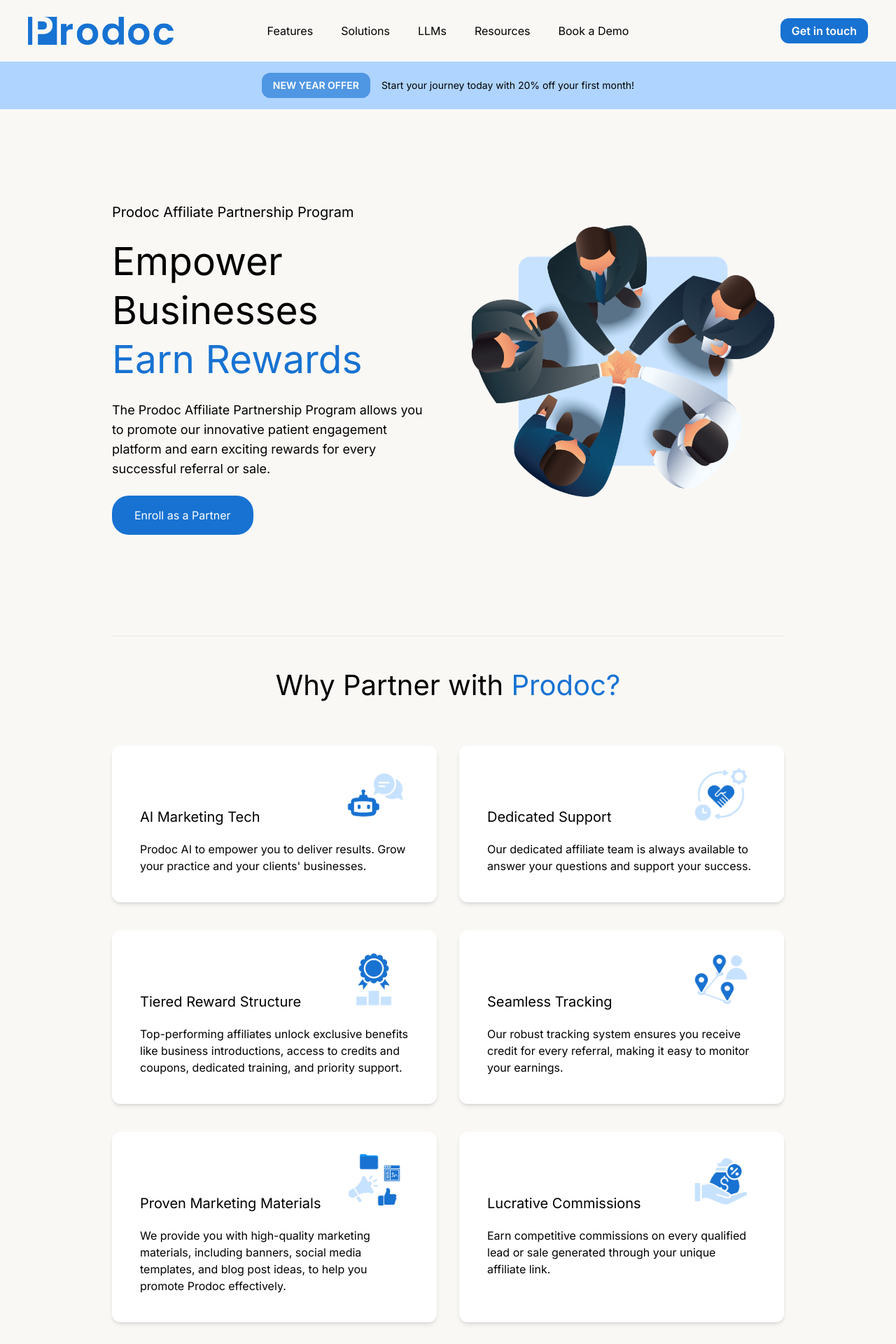
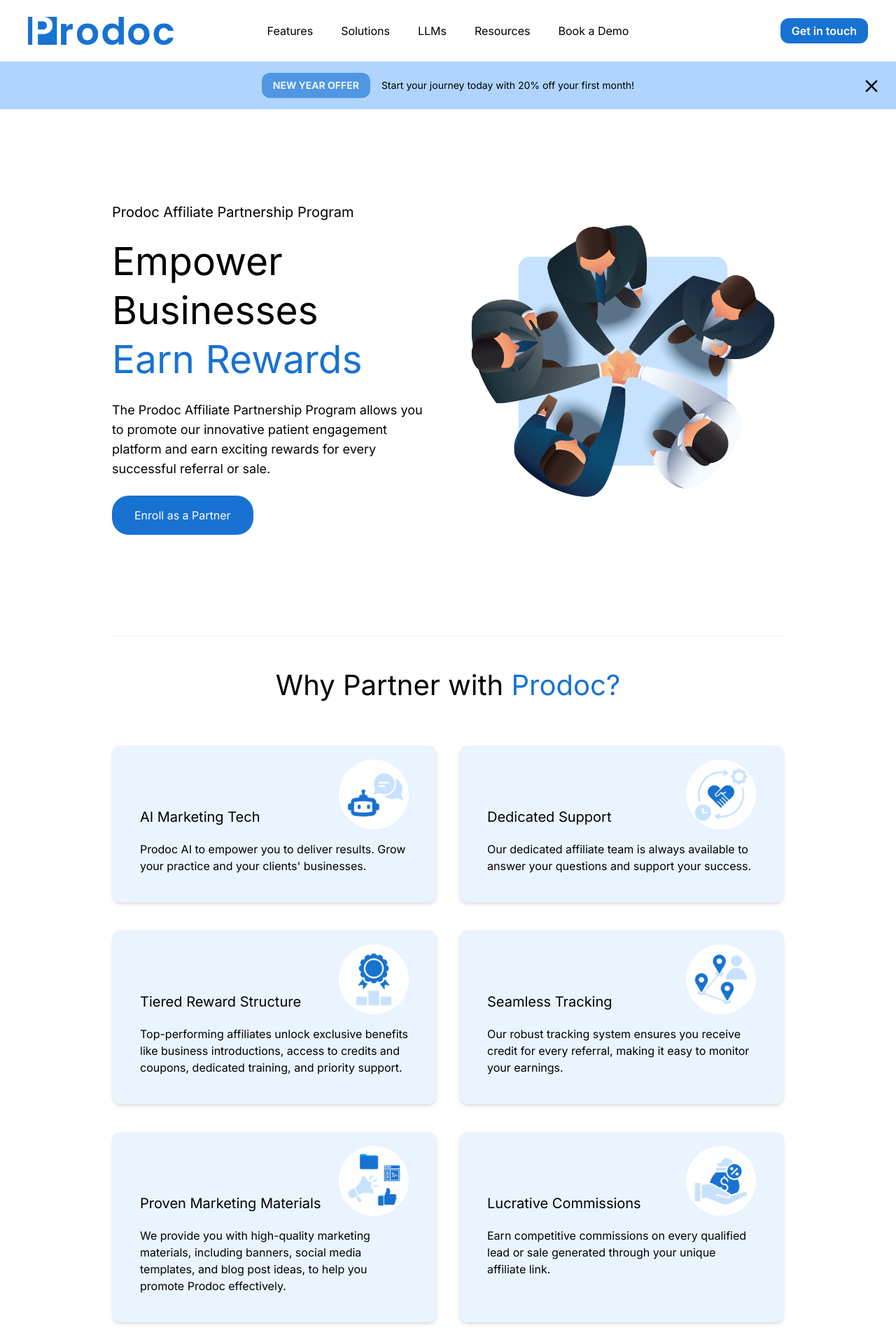
Before and after one commit to jeremyasirwaad/new-prodoc-ai-prod, a Next.js app: page /partner in a window 1280 px wide. Shown: the top 1920 px of the page at 70% size. Built offline with nearby package versions, Linux system fonts and the light colour scheme.

Commit message:
new theme

```diff
--- a/app/features/patient-outreach/page.js
+++ b/app/features/patient-outreach/page.js
@@ -182,7 +182,7 @@
       </div>
       {/** end */}
 
-      <div className="w-full bg-white relative flex items-center justify-center">
+      <div className="w-full bg-[#e9f4ff] relative flex items-center justify-center">
         <div className=" mt-10 mb-5 sm:mt-20 sm:mb-20">
           <div className="">
             <h3 className="text-2xl text-black text-center">
--- a/app/features/smart-consult/page.js
+++ b/app/features/smart-consult/page.js
@@ -146,7 +146,7 @@
         </div>
       </div>
       {/* Right Section (Image) */}
-      <div className="w-full bg-white relative flex items-center justify-center">
+      <div className="w-full bg-[#e9f4ff] relative flex items-center justify-center">
         <div className="mt-10 mb-10 sm:mt-20 sm:mb-20">
           <div className="">
             <h3 className="text-2xl sm:text-4xl text-black text-center">
--- a/app/globals.css
+++ b/app/globals.css
@@ -4,9 +4,20 @@
 @tailwind components;
 @tailwind utilities;
 
+/* :root {
+  --background: #f9f8f5;
+} */
+
+
 :root {
-  --background: #f9f8f5;
+  --background: #ffffff;
 }
+
+/* :root {
+  --background: #e9f4ff;
+} */
+
+/* #1772d2 */
 
 * {
   font-family: "Inter", serif;
--- a/app/llms/open-source/page.jsx
+++ b/app/llms/open-source/page.jsx
@@ -102,7 +102,7 @@
                 classification:
               </p>
               <div className="grid grid-cols-1 md:grid-cols-2 gap-4">
-                <div className="bg-white p-4 rounded-lg shadow-sm">
+                <div className="bg-[#e9f4ff] p-4 rounded-lg shadow-sm">
                   <div className="flex items-center gap-2">
                     <div className="w-3 h-3 rounded-full bg-green-500"></div>
                     <span className="font-medium">True</span>
@@ -111,7 +111,7 @@
                     Conversation has reached its natural conclusion
                   </p>
                 </div>
-                <div className="bg-white p-4 rounded-lg shadow-sm">
+                <div className="bg-[#e9f4ff] p-4 rounded-lg shadow-sm">
                   <div className="flex items-center gap-2">
                     <div className="w-3 h-3 rounded-full bg-blue-500"></div>
                     <span className="font-medium">False</span>
--- a/app/partner/page.jsx
+++ b/app/partner/page.jsx
@@ -81,7 +81,7 @@
 
           {/* First Row */}
           <div className="w-full flex flex-wrap sm:flex-nowrap gap-6 sm:gap-8 mt-10 sm:mt-14">
-            <div className="w-full sm:w-1/2 flex flex-col bg-white p-6 sm:p-10 rounded-xl relative shadow-md">
+            <div className="w-full sm:w-1/2 flex flex-col bg-[#e9f4ff] p-6 sm:p-10 rounded-xl relative shadow-md">
               <Image
                 src={partner_fact_1}
                 alt="landing_testimonial"
@@ -95,7 +95,7 @@
                 and your clients' businesses.
               </p>
             </div>
-            <div className="w-full sm:w-1/2 flex flex-col bg-white p-6 sm:p-10 rounded-xl relative shadow-md">
+            <div className="w-full sm:w-1/2 flex flex-col bg-[#e9f4ff] p-6 sm:p-10 rounded-xl relative shadow-md">
               <Image
                 src={partner_fact_2}
                 alt="landing_testimonial"
@@ -113,7 +113,7 @@
 
           {/* Second Row */}
           <div className="w-full flex sm:flex-nowrap flex-wrap gap-6 sm:gap-8 mt-8 sm:mt-10">
-            <div className="w-full sm:w-1/2 flex flex-col bg-white p-6 sm:p-10 rounded-xl relative shadow-md">
+            <div className="w-full sm:w-1/2 flex flex-col bg-[#e9f4ff] p-6 sm:p-10 rounded-xl relative shadow-md">
               <Image
                 src={partner_fact_3}
                 alt="landing_testimonial"
@@ -128,7 +128,7 @@
                 training, and priority support.
               </p>
             </div>
-            <div className="w-full sm:w-1/2 flex flex-col bg-white p-6 sm:p-10 rounded-xl relative shadow-md">
+            <div className="w-full sm:w-1/2 flex flex-col bg-[#e9f4ff] p-6 sm:p-10 rounded-xl relative shadow-md">
               <Image
                 src={partner_fact_4}
                 alt="landing_testimonial"
@@ -146,7 +146,7 @@
 
           {/* Third Row */}
           <div className="w-full flex sm:flex-nowrap flex-wrap gap-6 sm:gap-8 mt-8 sm:mt-10">
-            <div className="w-full sm:w-1/2 flex flex-col bg-white p-6 sm:p-10 rounded-xl relative shadow-md">
+            <div className="w-full sm:w-1/2 flex flex-col bg-[#e9f4ff] p-6 sm:p-10 rounded-xl relative shadow-md">
               <Image
                 src={partner_fact_5}
                 alt="landing_testimonial"
@@ -161,7 +161,7 @@
                 you promote Prodoc effectively.
               </p>
             </div>
-            <div className="w-full sm:w-1/2 flex flex-col bg-white p-6 sm:p-10 rounded-xl relative shadow-md">
+            <div className="w-full sm:w-1/2 flex flex-col bg-[#e9f4ff] p-6 sm:p-10 rounded-xl relative shadow-md">
               <Image
                 src={partner_fact_6}
                 alt="landing_testimonial"
@@ -179,7 +179,7 @@
         </div>
       </div>
 
-      <div className="w-full flex items-center justify-center bg-white px-4 sm:px-0">
+      <div className="w-full flex items-center justify-center bg-[#e9f4ff] px-4 sm:px-0">
         <div className="w-[90vw] xl:w-[75vw] mt-10 sm:mt-20 mb-16 sm:mb-24 flex flex-col lg:flex-row items-center lg:items-start justify-between">
           {/* Text Section */}
           <div className="flex flex-col items-start justify-start w-full lg:w-1/2">
--- a/app/solutions/hospital/page.jsx
+++ b/app/solutions/hospital/page.jsx
@@ -67,7 +67,7 @@
         </div>
       </div>
 
-      <div className="w-full flex items-center justify-center bg-white">
+      <div className="w-full flex items-center justify-center bg-[#e9f4ff]">
         <div className="w-[90vw] xl:w-[75vw]  mb-24 flex flex-col items-center justify-center ">
           <div className="flex sm:flex-row flex-col gap-10 mt-14 sm:w-full justify-center items-center">
             <div className="sm:w-1/4 flex flex-col items-center justify-center">
@@ -236,7 +236,7 @@
           </div>
         </div>
       </div> */}
-      <div className="w-full flex items-center justify-center bg-white ">
+      <div className="w-full flex items-center justify-center bg-[#e9f4ff] ">
         <div className="w-[90vw] xl:w-[75vw] mt-20 mb-10 sm:mb-24 flex flex-col lg:flex-row items-center lg:items-start justify-between">
           {/* Text Section */}
           <div className="flex items-start flex-col justify-start w-full lg:w-1/2">
--- a/app/solutions/insurance/page.jsx
+++ b/app/solutions/insurance/page.jsx
@@ -192,7 +192,7 @@
         </div>
       </div>
 
-      <div className="w-full bg-white relative flex items-center justify-center">
+      <div className="w-full bg-[#e9f4ff] relative flex items-center justify-center">
         <div className="mt-20 mb-8">
           <div className="">
             <h3 className="text-3xl text-black text-center">
--- a/components/Navbar/Navbar.jsx
+++ b/components/Navbar/Navbar.jsx
@@ -13,6 +13,7 @@
 export const Navbar = () => {
   const [isHamburgerClicked, setIsHamburgerClicked] = useState(false);
   const [activeDropdown, setActiveDropdown] = useState(null);
+  const [offermenu, setoffermenu] = useState(true);
 
   const toggleMenu = () => {
     setIsHamburgerClicked((prevState) => !prevState);
@@ -34,7 +35,7 @@
   return (
     <div>
       {/* Navbar Container */}
-      <div className="h-[88px] z-50 bg-[#f9f8f5]  fixed w-full flex items-center px-4 sm:px-10">
+      <div className="h-[88px] z-50 bg-white  fixed w-full flex items-center px-4 sm:px-10">
         {/* Logo */}
         <Link
           href="/"
@@ -245,7 +246,7 @@
       </div>
       {/* Mobile Dropdown Menu */}
       {isHamburgerClicked && (
-        <div className="bg-[#f9f8f5] z-40 top-0 left-0 flex flex-col gap-6 items-center justify-start w-[100vw] h-screen pt-32 overflow-y-auto fixed">
+        <div className="bg-white z-40 top-0 left-0 flex flex-col gap-6 items-center justify-start w-[100vw] h-screen pt-32 overflow-y-auto fixed">
           {/* Features */}
           <div className="w-[85vw] cursor-pointer">
             <div
@@ -406,10 +407,18 @@
           </Link>
         </div>
       )}
+      {offermenu && (
         <div className="w-full bg-[#aed4ff] z-40 flex-col  hidden  sm:flex justify-center items-center">
           <div className="h-[88px] w-full"></div>
-        <div className="py-4">
+          <div className="py-4 relative w-full flex items-center justify-center">
             <span className="text-sm">
+              <IoMdClose
+                size={30}
+                className="absolute right-5 top-5 cursor-pointer"
+                onClick={() => {
+                  setoffermenu(false);
+                }}
+              />
               <button className="bg-[#1771d2a0] p-2 px-4  text-white font-semibold rounded-xl mr-4">
                 NEW YEAR OFFER
               </button>
@@ -419,6 +428,7 @@
             </span>
           </div>
         </div>
+      )}
     </div>
   );
 };
```
Also changed, not shown: app/features/patient-connect/page.js (+9 -9 lines), app/features/patient-journey/page.js (+10 -10 lines), app/page.js (+9 -9 lines). Lines whose indentation alone changed are shown as unchanged.
